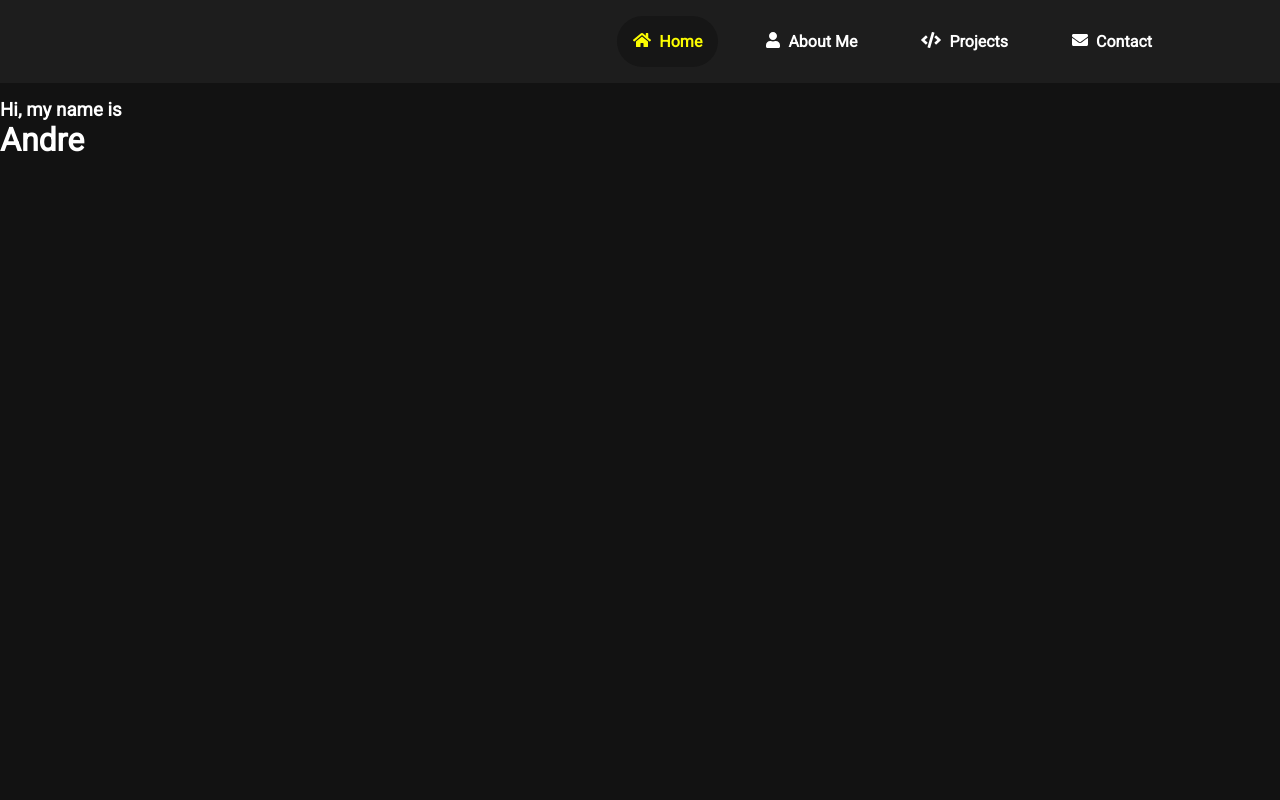
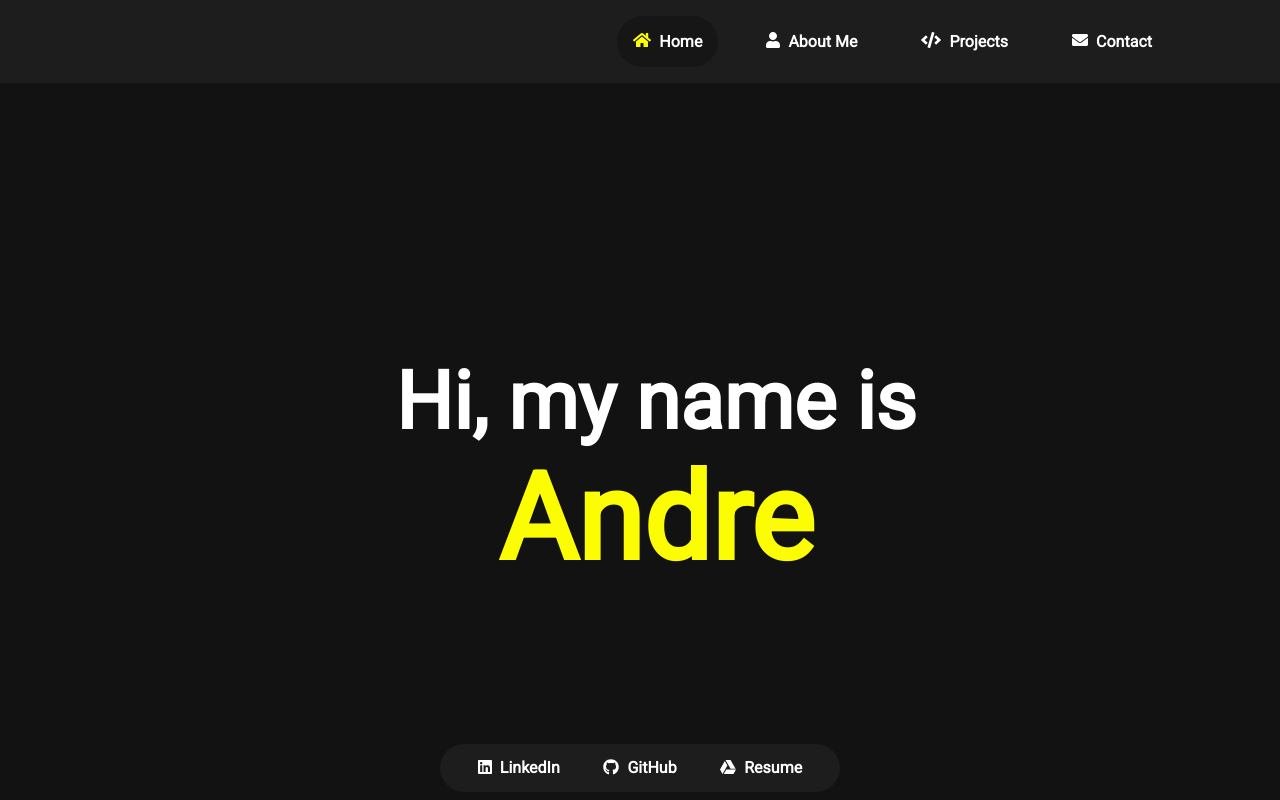
Before and after one commit to andrejfernandez/andrejfernandez, a React (Create React App) app in the folder portfolio/: page /Home in a window 1280 px wide. Built offline with nearby package versions, Linux system fonts and the light colour scheme.

Commit message:
Added Footer

```diff
--- a/portfolio/package.json
+++ b/portfolio/package.json
@@ -4,6 +4,7 @@
   "private": true,
   "dependencies": {
     "@fortawesome/fontawesome-svg-core": "^1.2.32",
+    "@fortawesome/free-brands-svg-icons": "^5.15.1",
     "@fortawesome/free-solid-svg-icons": "^5.15.1",
     "@fortawesome/react-fontawesome": "^0.1.14",
     "@testing-library/jest-dom": "^5.11.8",
--- a/portfolio/src/App.js
+++ b/portfolio/src/App.js
@@ -1,6 +1,7 @@
 // Components
 import GlobalStyle from "./Components/GlobalStyle";
 import Nav from "./Components/Nav";
+import Footer from "./Components/Footer";
 
 // Pages
 import Home from "./Pages/Home";
@@ -39,6 +40,7 @@ function App() {
           </Switch>
         </MainWrapper>
       </AnimatePresence>
+      <Footer />
     </div>
   );
 }
--- /dev/null
+++ b/portfolio/src/Components/Footer.js
@@ -0,0 +1,99 @@
+// Dependencies
+import styled from "styled-components";
+import { FontAwesomeIcon } from "@fortawesome/react-fontawesome";
+import {
+  faLinkedin,
+  faGithub,
+  faGoogleDrive,
+} from "@fortawesome/free-brands-svg-icons";
+
+const Footer = () => {
+  return (
+    <StyledFooter>
+      <ul className="links">
+        <li>
+          <Link
+            href="https://www.linkedin.com/in/andrejfernandez/"
+            target="_blank"
+            rel="noreferrer"
+          >
+            <FontAwesomeIcon className="icon" icon={faLinkedin} size="1x" />
+            <h4>LinkedIn</h4>
+          </Link>
+        </li>
+        <li>
+          <Link
+            href="https://github.com/andrejfernandez"
+            target="_blank"
+            rel="noreferrer"
+          >
+            <FontAwesomeIcon className="icon" icon={faGithub} size="1x" />
+            <h4>GitHub</h4>
+          </Link>
+        </li>
+        <li>
+          <Link
+            href="https://docs.google.com/document/d/14-aQ_nnz-JT3YSia0JRIKoQNievQ9m06HaCpBddVD1Q/edit?usp=sharing"
+            target="_blank"
+            rel="noreferrer"
+          >
+            <FontAwesomeIcon className="icon" icon={faGoogleDrive} size="1x" />
+            <h4>Resume</h4>
+          </Link>
+        </li>
+      </ul>
+    </StyledFooter>
+  );
+};
+
+const StyledFooter = styled.div`
+  position: fixed;
+  left: 0;
+  bottom: 0;
+  padding: 0;
+  margin: auto;
+  height: 7vh;
+  width: 100%;
+
+  .links {
+    display: flex;
+    list-style: none;
+    align-items: center;
+    justify-content: space-around;
+    width: 25rem;
+    height: 3rem;
+    margin: auto;
+    padding: 1rem;
+    border-radius: 20em;
+    background: #1d1d1d;
+
+    li {
+      a {
+        padding: 0.5rem;
+        display: flex;
+        text-decoration: none;
+        color: white;
+
+        .icon {
+          margin-right: 0.5em;
+        }
+        h4 {
+          margin-top: -0.1rem;
+        }
+      }
+    }
+  }
+  :hover {
+    transition: all 0.1s ease-in-out;
+    transform: scale(1.1);
+  }
+`;
+
+const Link = styled.a`
+  /* :hover {
+    background: #161616;
+    border-radius: 20em;
+  } */
+`;
+
+export default Footer;
--- a/portfolio/src/Components/Nav.js
+++ b/portfolio/src/Components/Nav.js
@@ -19,12 +19,7 @@ const Nav = () => {
       </h1>
       <ul>
         <li>
-          <NavLink
-            className="icon"
-            id="Home"
-            to="/Home"
-            activeStyle={selected1}
-          >
+          <NavLink to="/Home" activeClassName="Home">
             <div className="content-wrapper">
               <FontAwesomeIcon className="icon" icon={faHome} size="1x" />
               <h4>Home</h4>
@@ -32,12 +27,7 @@ const Nav = () => {
           </NavLink>
         </li>
         <li>
-          <NavLink
-            className="icon"
-            id="AboutMe"
-            to="/AboutMe"
-            activeStyle={selected2}
-          >
+          <NavLink to="/AboutMe" activeClassName="AboutMe">
             <div className="content-wrapper">
               <FontAwesomeIcon className="icon" icon={faUser} size="1x" />
               <h4>About Me</h4>
@@ -45,12 +35,7 @@ const Nav = () => {
           </NavLink>
         </li>
         <li>
-          <NavLink
-            className="icon"
-            id="Projects"
-            to="/Projects"
-            activeStyle={selected3}
-          >
+          <NavLink to="/Projects" activeClassName="Projects">
             <div className="content-wrapper">
               <FontAwesomeIcon className="icon" icon={faCode} size="1x" />
               <h4>Projects</h4>
@@ -58,12 +43,7 @@ const Nav = () => {
           </NavLink>
         </li>
         <li>
-          <NavLink
-            className="icon"
-            id="Contact"
-            to="/Contact"
-            activeStyle={selected4}
-          >
+          <NavLink to="/Contact" activeClassName="Contact">
             <div className="content-wrapper">
               <FontAwesomeIcon className="icon" icon={faEnvelope} size="1x" />
               <h4>Contact</h4>
@@ -76,28 +56,6 @@ const Nav = () => {
 };
 
 // Styling
-
-const selected1 = {
-  background: "#161616",
-  borderRadius: "20em",
-  color: "#fcfd01",
-};
-const selected2 = {
-  background: "#161616",
-  borderRadius: "20em",
-  color: "#01fffc",
-};
-const selected3 = {
-  background: "#161616",
-  borderRadius: "20em",
-  color: "#00fe00",
-};
-const selected4 = {
-  background: "#161616",
-  borderRadius: "20em",
-  color: "#ff02fb",
-};
-
 const StyledNav = styled.nav`
   min-height: 8vh;
   display: flex;
@@ -145,18 +103,35 @@ const StyledNav = styled.nav`
     a {
       background: #161616;
       border-radius: 20em;
-      color: #23d997;
     }
-    #Home {
+  }
+
+  // Active classes
+  .Home {
+    background: #161616;
+    border-radius: 20em;
+    .icon {
       color: #fcfd01;
     }
-    #AboutMe {
+  }
+  .AboutMe {
+    background: #161616;
+    border-radius: 20em;
+    .icon {
       color: #01fffc;
     }
-    #Projects {
+  }
+  .Projects {
+    background: #161616;
+    border-radius: 20em;
+    .icon {
       color: #00fe00;
     }
-    #Contact {
+  }
+  .Contact {
+    background: #161616;
+    border-radius: 20em;
+    .icon {
       color: #ff02fb;
     }
   }
--- a/portfolio/src/Pages/Home.js
+++ b/portfolio/src/Pages/Home.js
@@ -1,7 +1,7 @@
 // Dependencies
 import styled from "styled-components";
 // Animation
-import { pageAnimation } from "../animation";
+import { pageAnimation, titleAnim, nameAnim } from "../animation";
 import { motion } from "framer-motion";
 
 const Home = () => {
@@ -12,14 +12,19 @@ const Home = () => {
       animate="show"
       exit="exit"
     >
-
-      <motion.div>
-        <motion.h3>
-          <span id="hi">Hi, </span>
-          <span>my name is</span>
-        </motion.h3>
-        <motion.h1>Andre</motion.h1>
-      </motion.div>
+      <Intro>
+        <div className="ContentWrapper">
+          <div className="top">
+            <motion.h3 variants={titleAnim}>
+              <span id="hi">Hi, </span>
+              <span>my name is</span>
+            </motion.h3>
+          </div>
+          <div className="bottom">
+            <motion.h1 variants={nameAnim}>Andre</motion.h1>
+          </div>
+        </div>
+      </Intro>
     </StyledHome>
   );
 };
@@ -29,12 +34,39 @@ const StyledHome = styled(motion.div)`
 `;
 
 const Intro = styled(motion.div)`
-  display: block;
-  height: 80px;
-  #hi {
-    height: 80vh;
+  display: flex;
+  padding: 1rem;
+  width: 35%;
+  margin-top: 15rem;
+  //margin-left: auto;
+  margin-right: auto;
+  //margin: auto;
+
+  .ContentWrapper {
+    position: fixed;
+    flex-direction: row;
+    flex-wrap: wrap;
+    align-items: center;
+    justify-content: center;
+    height: 400px;
+    width: 100%;
+    text-align: center;
+    .top {
+      h3 {
+        font-size: 10vh;
+        width: 100%;
+        flex: 1;
+      }
+    }
+    .bottom {
+      h1 {
+        color: #fcfd01;
+        font-size: 15vh;
+        width: 100%;
+        flex: 2;
+      }
+    }
   }
 `;
 
-
 export default Home;
--- a/portfolio/src/animation.js
+++ b/portfolio/src/animation.js
@@ -1,7 +1,7 @@
 export const pageAnimation = {
   hidden: {
     opacity: 0,
-    y: 300,
+    y: 100,
   },
   show: {
     opacity: 1,
@@ -13,9 +13,29 @@ export const pageAnimation = {
     },
   },
   exit: {
-    opacity: 0,
+    opacity: 1,
+    y: 100,
+  },
+};
+
+export const titleAnim = {
+  hidden: { opacity: 0, x: -500 },
+  show: {
+    opacity: 1,
+    x: 0,
+    transition: { duration: 0.5, ease: "easeOut" },
+  },
+};
+
+export const nameAnim = {
+  hidden: { scale: 1.5, opacity: 0 },
+  show: {
+    scale: 1,
+    opacity: 1,
     transition: {
-      duration: 0.5,
+      delay: 0.5,
+      ease: "easeOut",
+      duration: 0.3,
     },
   },
 };
```
Also changed, not shown: 2 other files (tests, documents, lock files or other folders).
